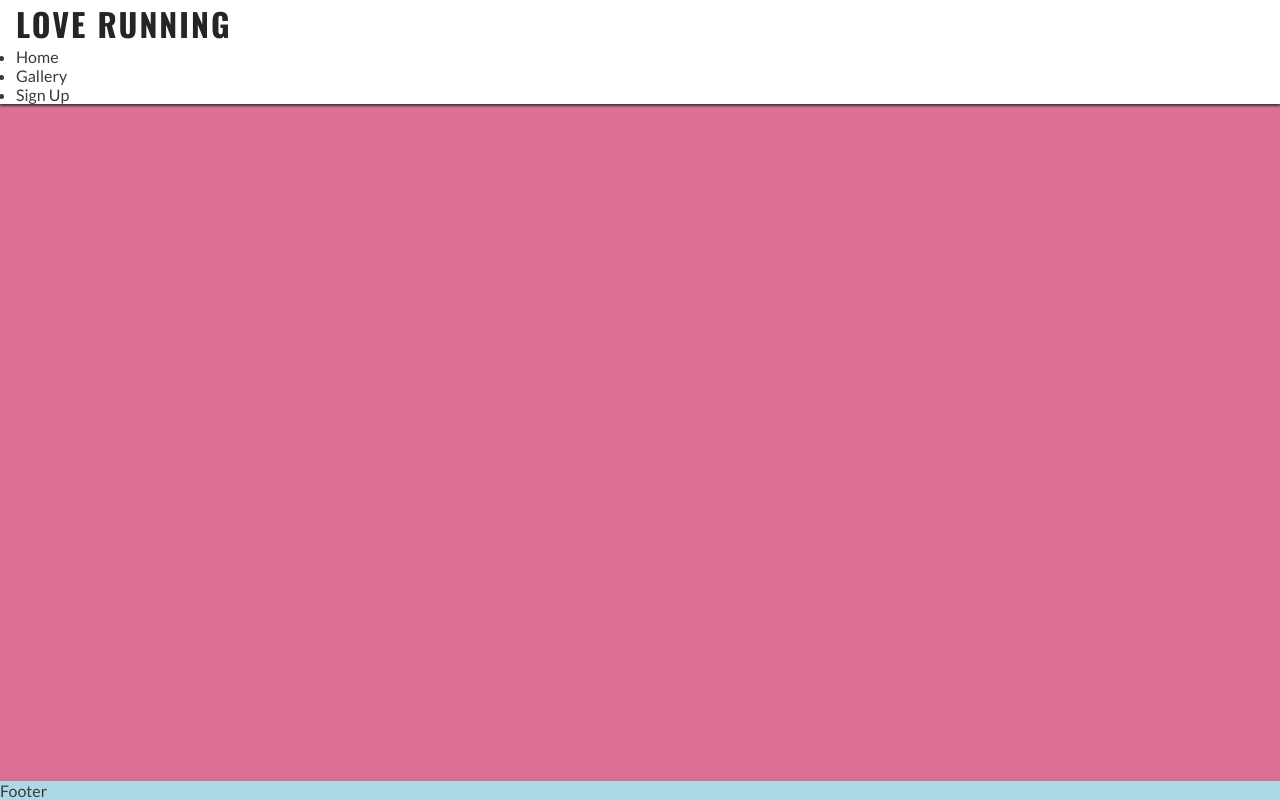
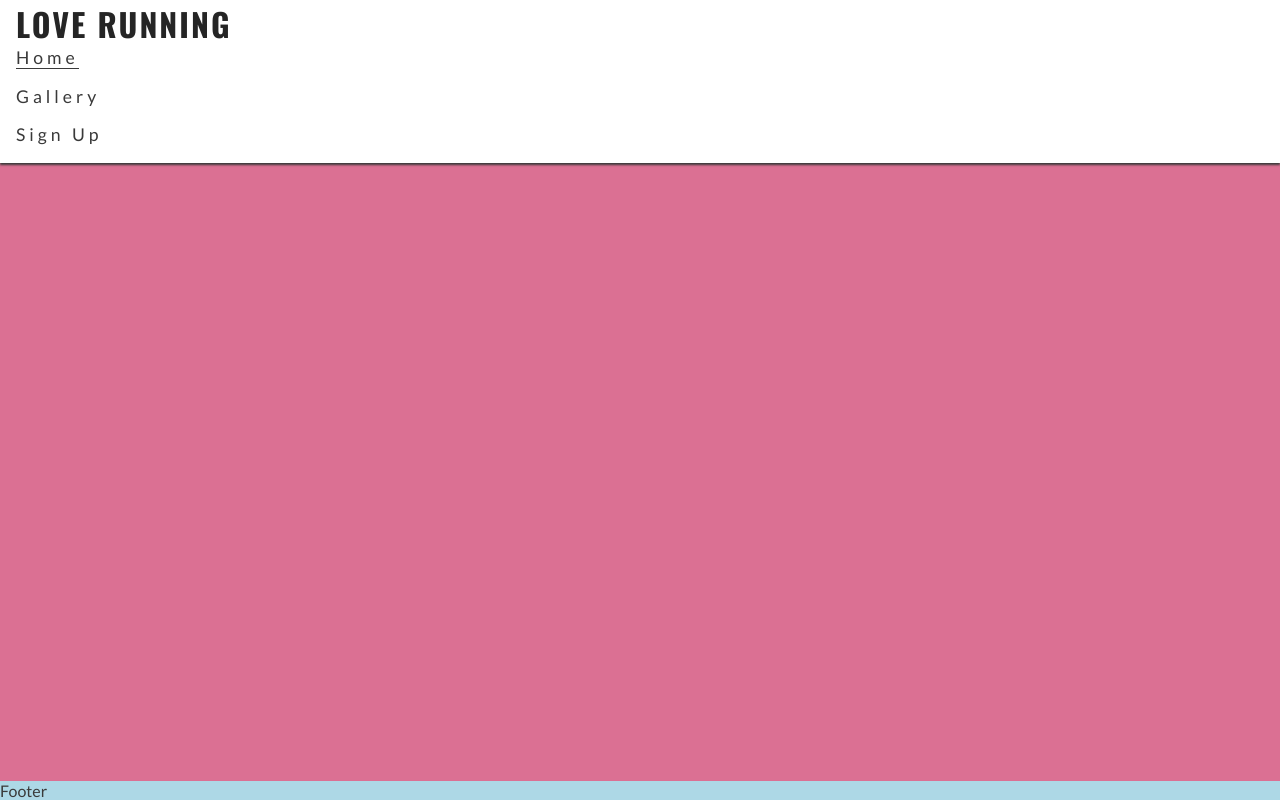
Before and after one commit to fiona-wigram/love-running, a plain HTML site: page index.html in a window 1280 px wide. Drawn offline with nearby package versions, Linux system fonts and the light colour scheme.

Commit message:
style the nav bar menu

```diff
--- a/assets/css/style.css
+++ b/assets/css/style.css
@@ -45,6 +45,20 @@ h1{
 
 }
 
+#menu {
+    font-size: 110%;
+    letter-spacing: 4px;
+    list-style-type: none;
+}
+
+#menu li {
+    margin-bottom: 1em;
+}
+
+.active {
+    border-bottom: 1px solid #3a3a3a;
+}
+
 /* Main content */
 main{
     background-color: palevioletred;
--- a/index.html
+++ b/index.html
@@ -41,8 +41,8 @@
             <h1 id="logo">Love Running</h1>
         </a>
         <nav>
-            <ul>
-                <li><a href="index.html">Home</a></li>
+            <ul id="menu">
+                <li><a href="index.html" class="active">Home</a></li>
                 <li><a href="about.html">Gallery</a></li>
                 <li><a href="contact.html">Sign Up</a></li>
             </ul>
```
